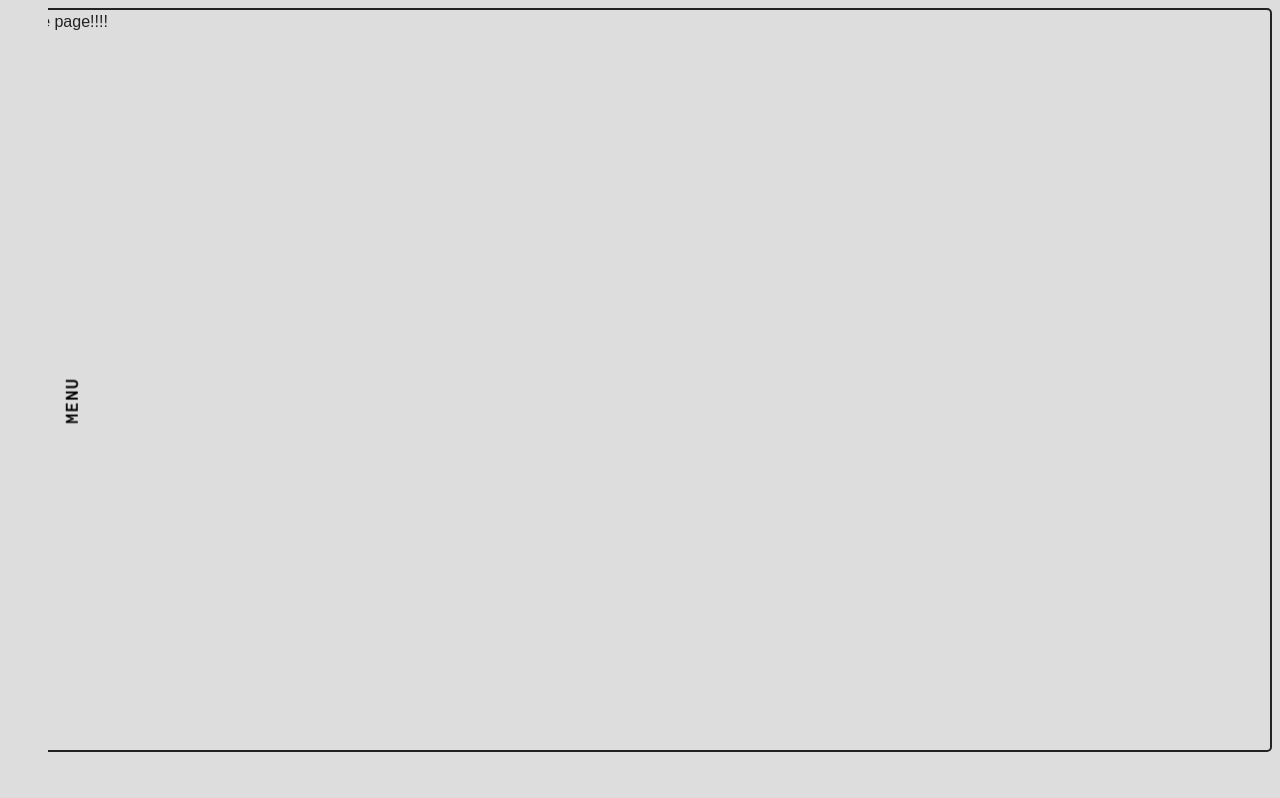
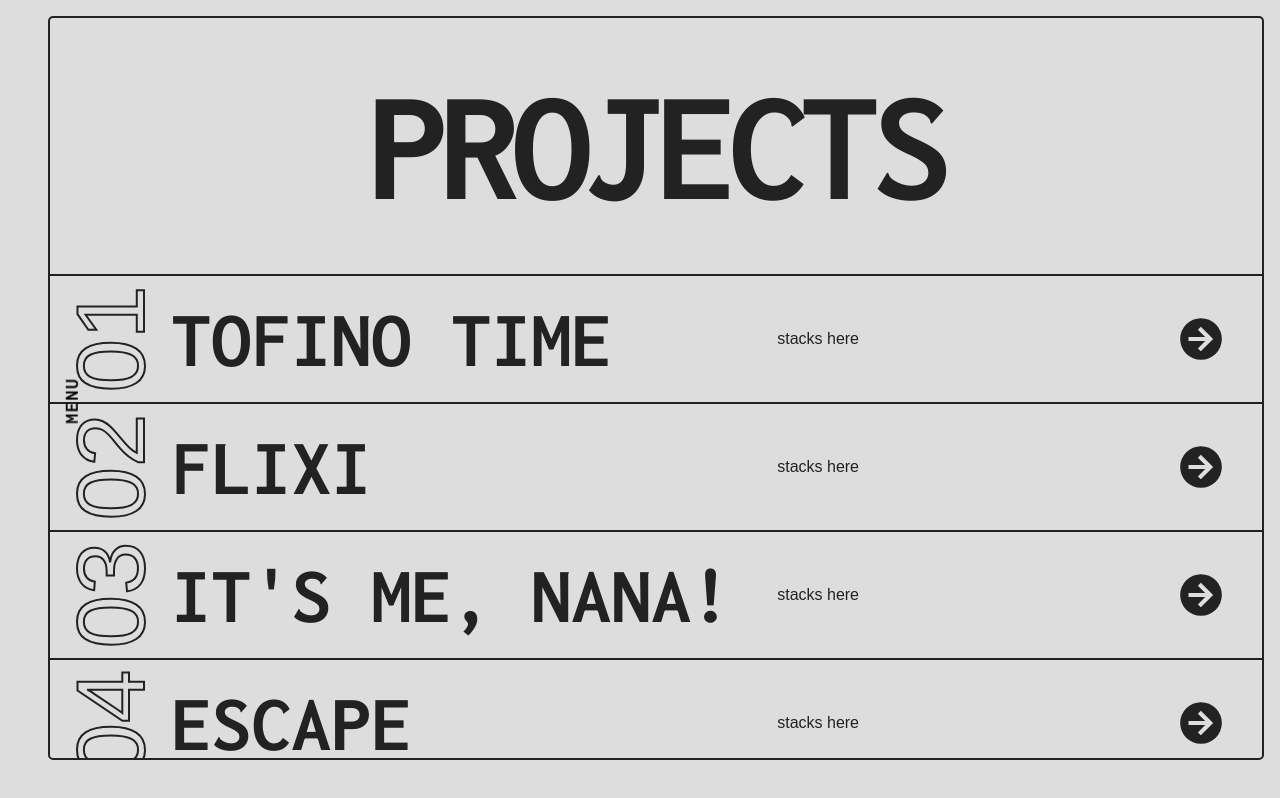
Before and after one commit to atanhq/portfolio-v2, a React (Vite) app: page / in a window 1280 px wide. Built offline with nearby package versions, Linux system fonts and the light colour scheme; a web font is replaced by a local one.

Commit message:
transferred projects all over

```diff
--- /dev/null
+++ b/src/components/ProjectsAll.jsx
@@ -0,0 +1,79 @@
+const ProjectsAll = () => {
+
+    return (
+        <>
+            <h2 className="projects-all-title">Projects</h2>
+
+            <section className="projects-all-list">
+
+                <div className="projects-all-item">
+                    <div className="number">01</div>
+
+                    {/* <div className="projects-all-details"> */}
+                        <h3 className="all-title">Tofino Time</h3>
+                        <p className="project-tagline">Book tours in Tofino</p>
+                        <div className="stacks">
+                            stacks here
+                        </div>
+                    {/* </div> */}
+
+                    <div className="arrow">
+                        <svg xmlns="http://www.w3.org/2000/svg" width="35" height="35" viewBox="0 0 24 24"><path fill="currentColor" d="M22 12a10 10 0 0 1-10 10A10 10 0 0 1 2 12A10 10 0 0 1 12 2a10 10 0 0 1 10 10M6 13h8l-3.5 3.5l1.42 1.42L17.84 12l-5.92-5.92L10.5 7.5L14 11H6z"/></svg>
+                    </div>
+                </div>
+
+                <div className="projects-all-item">
+                    <div className="number">02</div>
+
+                    {/* <div className="projects-all-details"> */}
+                        <h3 className="all-title">Flixi</h3>
+                        <p className="project-tagline">Movie database with TMDB API</p>
+                        <div className="stacks">
+                            stacks here
+                        </div>
+                    {/* </div> */}
+
+                    <div className="arrow">
+                        <svg xmlns="http://www.w3.org/2000/svg" width="35" height="35" viewBox="0 0 24 24"><path fill="currentColor" d="M22 12a10 10 0 0 1-10 10A10 10 0 0 1 2 12A10 10 0 0 1 12 2a10 10 0 0 1 10 10M6 13h8l-3.5 3.5l1.42 1.42L17.84 12l-5.92-5.92L10.5 7.5L14 11H6z"/></svg>
+                    </div>
+                </div>
+
+                <div className="projects-all-item">
+                    <div className="number">03</div>
+
+                    {/* <div className="projects-all-details"> */}
+                        <h3 className="all-title">It's Me, Nana!</h3>
+                        <p className="project-tagline">Web developer and designer</p>
+                        <div className="stacks">
+                            stacks here
+                        </div>
+                    {/* </div> */}
+
+                    <div className="arrow">
+                        <svg xmlns="http://www.w3.org/2000/svg" width="35" height="35" viewBox="0 0 24 24"><path fill="currentColor" d="M22 12a10 10 0 0 1-10 10A10 10 0 0 1 2 12A10 10 0 0 1 12 2a10 10 0 0 1 10 10M6 13h8l-3.5 3.5l1.42 1.42L17.84 12l-5.92-5.92L10.5 7.5L14 11H6z"/></svg>
+                    </div>
+                </div>
+
+                <div className="projects-all-item">
+                    <div className="number">04</div>
+
+                    {/* <div className="projects-all-details"> */}
+                        <h3 className="all-title">Escape</h3>
+                        <p className="project-tagline">Win the game to escape...</p>
+                        <div className="stacks">
+                            stacks here
+                        </div>
+                    {/* </div> */}
+
+                    <div className="arrow">
+                        <svg xmlns="http://www.w3.org/2000/svg" width="35" height="35" viewBox="0 0 24 24"><path fill="currentColor" d="M22 12a10 10 0 0 1-10 10A10 10 0 0 1 2 12A10 10 0 0 1 12 2a10 10 0 0 1 10 10M6 13h8l-3.5 3.5l1.42 1.42L17.84 12l-5.92-5.92L10.5 7.5L14 11H6z"/></svg>
+                    </div>
+                </div>
+
+            </section>
+        </>
+    )
+
+}
+
+export default ProjectsAll
--- a/src/pages/PageHome.jsx
+++ b/src/pages/PageHome.jsx
@@ -1,6 +1,7 @@
 import { useState, useEffect } from 'react';
 import { appTitle } from '../globals/appTitle';
 import ToggleMenu from '../components/ToggleMenu'
+import ProjectsAll from '../components/ProjectsAll'
 
 function PageHome(){
 
@@ -19,7 +20,7 @@ function PageHome(){
 			<ToggleMenu isOpen={isOpen} toggle={toggle} />
 
 			<div className={`portfolio-wrapper ${isOpen ? "active" : "inactive"}`}>
-				home page!!!!
+				<ProjectsAll />
 			</div>
 		</main>
 	);
--- a/src/styles/components/_project.scss
+++ b/src/styles/components/_project.scss
@@ -81,3 +81,40 @@ hr {
 	background-color: $light;
 	color: $dark;
 }
+
+
+@media (min-width: 50em) {
+
+	.single-grid {
+		display: grid;
+		grid-template-columns: 1fr 50%;
+		margin: 2rem;
+	}
+
+	.single-hero {
+		grid-row: span 4 / span 4;
+	}
+
+	.single-hero img {
+		margin: 0;
+	}
+
+	.project-single-stacks {
+		grid-row-start: 2;
+		margin: 0;
+	}
+
+	.single-links {
+		grid-row-start: 3;
+	}
+
+	.single-details {
+		grid-row-start: 4;
+		margin: 0;
+	}
+
+	.project-single-title {
+		font-size: 3rem;
+		line-height: 3rem;
+	}
+}
--- /dev/null
+++ b/src/styles/components/_projects-all.scss
@@ -0,0 +1,106 @@
+@use '../base/settings' as *;
+
+.projects-all-title,
+.my-story-title {
+	font-size: clamp(2rem, 20vw, 10rem);
+	letter-spacing: -0.5rem;
+	text-align: center;
+	margin: 2rem 0;
+}
+
+.projects-all-list {
+	border-bottom: 2px solid $dark;
+}
+
+.projects-all-item {
+	display: grid;
+	grid-template-columns: 20% 70% 10%;
+    grid-template-rows: 60% 40%;
+	border-top: 2px solid $dark;
+	align-items: center;
+	height: 8rem;
+}
+
+.number {
+	font-size: 4rem;
+	font-family: var(--primary-font);
+	color: transparent;
+	-webkit-text-stroke-width: 2px;
+	-webkit-text-stroke-color: $dark;
+	rotate: 270deg;
+	text-align: center;
+	line-height: 4rem;
+	grid-row: span 2 / span 2;
+}
+
+.all-title {
+	font-size: 2rem;
+	align-self: end;
+}
+
+.project-tagline {
+	font-family: $secondary;
+	font-size: 0.9rem;
+	display: none;
+}
+
+.stacks {
+	display: flex;
+	gap: 0.25rem;
+	grid-column-start: 2;
+    grid-row-start: 2;
+	align-self: start;
+}
+
+.arrow {
+	grid-row: span 2 / span 2;
+    grid-column-start: 3;
+    grid-row-start: 1;
+}
+
+
+/* ---------- tablet styling ---------- */
+
+@media (min-width: 50em) {
+
+	.projects-all-item {
+    	grid-template-columns: 10% 50% 30% 10%;
+		grid-template-rows: 1fr;
+	}
+
+	.number {
+		font-size: 6rem;
+		grid-column: 1;
+		grid-row: 1;
+	}
+
+	.all-title {
+		font-size: 5rem;
+		align-self: center;
+		grid-column: 2;
+		grid-row: 1;
+	}
+
+	.stacks {
+		margin: 0;
+		grid-column: 3;
+		grid-row: 1;
+		align-self: center;
+	}
+
+	.project-tagline {
+		display:none;
+	}
+
+	.arrow {
+		grid-column: 4;
+		grid-row: 1;
+		justify-self: center;
+
+		svg {
+			width: 50px;
+			height: 50px;
+		}
+	}
+
+}
--- a/src/styles/components/_wrapper.scss
+++ b/src/styles/components/_wrapper.scss
@@ -17,3 +17,10 @@
 .portfolio-wrapper.active {
 	height: calc(93vh - 13rem);
 }
+
+@media (min-width: 50em) {
+
+	.portfolio-wrapper {
+		inset: 1rem 1rem 1rem 3rem;
+	}
+}
--- a/src/styles/main.scss
+++ b/src/styles/main.scss
@@ -7,6 +7,7 @@
 @use './components/page-about';
 @use './components/page-home';
 @use './components/project';
+@use './components/projects-all';
 @use './components/toggled-menu';
 @use './components/wrapper';
 
```
